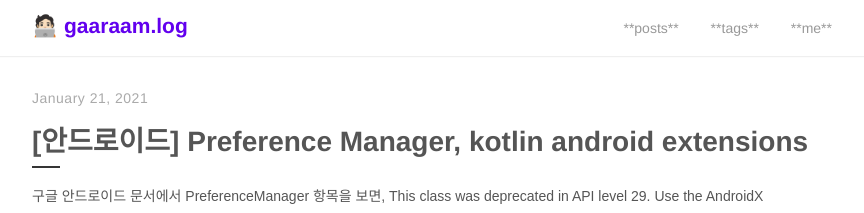
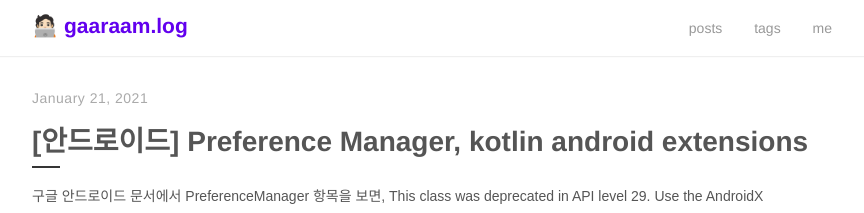
Before and after one commit to Leegaramm/Leegaramm-github.io, a Jekyll site: the page built from index.html, in a window 1280 px wide. Shown: the top 213 px of the page, without its empty margins (208-1072 px from the left). Built offline with Jekyll 4.4.1, drawn with Linux system fonts in a browser that asks for light colours; the list of posts is cut into pages by our own code.

```diff
--- a/_includes/navigation.html
+++ b/_includes/navigation.html
@@ -4,9 +4,9 @@
       <h2 class="nav-title">{{ site.title }}</h2>
     </a>
     <ul>
-      <li><a href="{{ site.baseurl }}/">**posts**</a></li>
-      <li><a href="{{ '/tags' | prepend: site.baseurl }}">**tags**</a></li>
-      <li><a href="{{ '/about' | prepend: site.baseurl }}">**me**</a></li>
+      <li><a href="{{ site.baseurl }}/">posts</a></li>
+      <li><a href="{{ '/tags' | prepend: site.baseurl }}">tags</a></li>
+      <li><a href="{{ '/about' | prepend: site.baseurl }}">me</a></li>
     </ul>
   </div>
 </nav>
```
